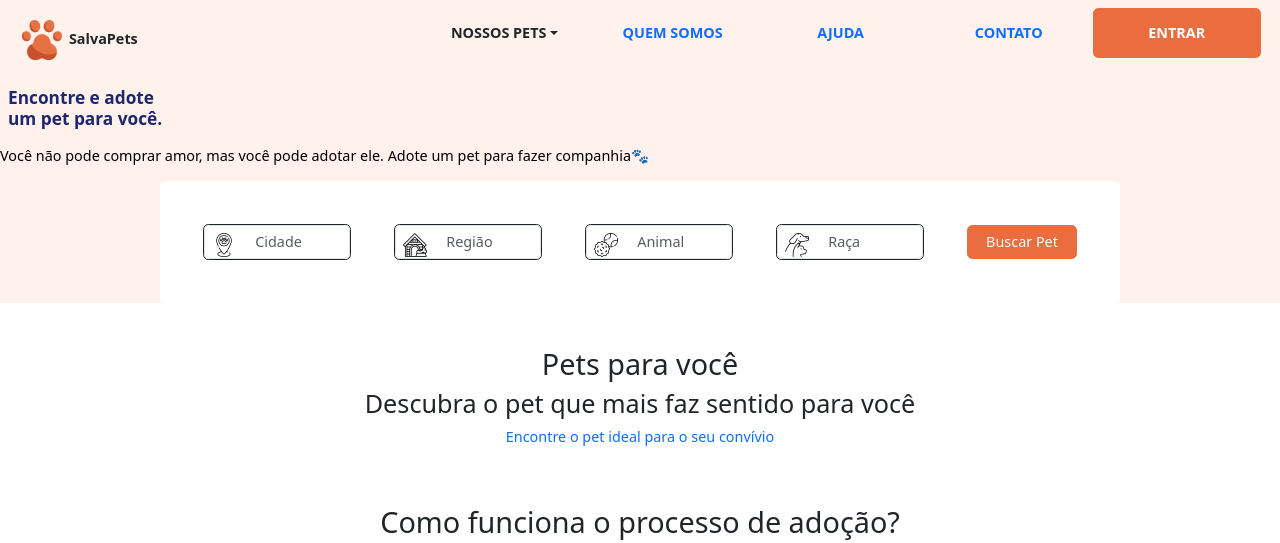
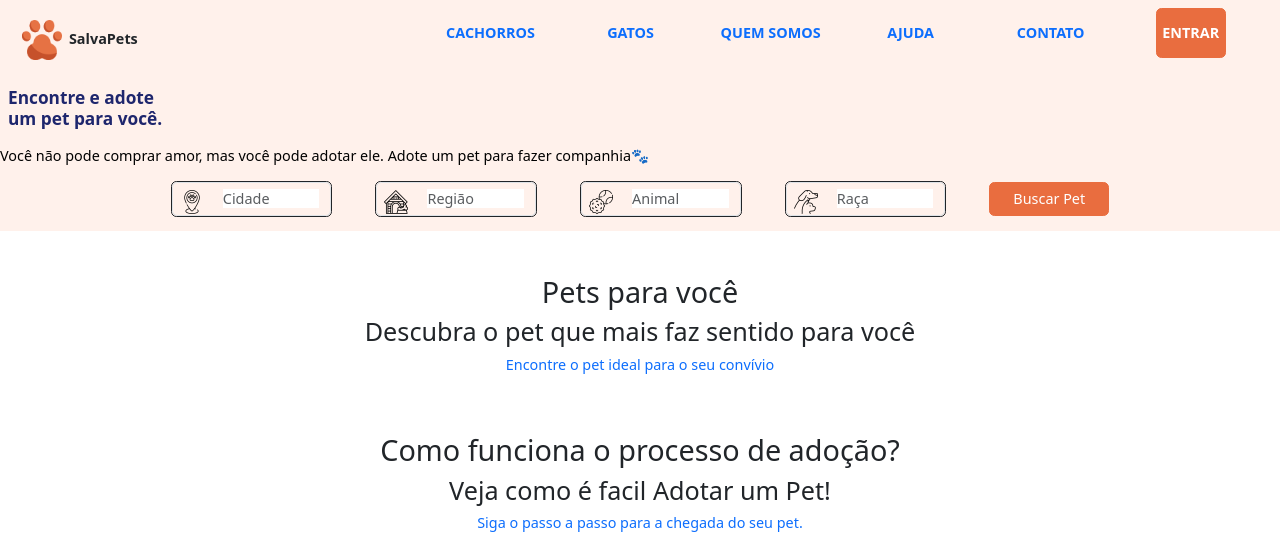
Before and after one commit to ZimboSebastiao/salva-pets2, a PHP site: page /home.php in a window 1280 px wide. Shown: the top 543 px of the page. Run offline with PHP 8.4, Linux system fonts and the light colour scheme.

Commit message:
Update home.php

```diff
--- a/home.php
+++ b/home.php
@@ -11,8 +11,6 @@
 </head>
 
 <body>
-
-
   <!-- ======== CABEÇALHO ======== -->
    <header class="menu-color">
   <div class="limitador">
@@ -26,32 +24,21 @@
             <path fill-rule="evenodd" d="M4.5 11.5A.5.5 0 0 1 5 11h10a.5.5 0 0 1 0 1H5a.5.5 0 0 1-.5-.5zm-2-4A.5.5 0 0 1 3 7h10a.5.5 0 0 1 0 1H3a.5.5 0 0 1-.5-.5zm-2-4A.5.5 0 0 1 1 3h10a.5.5 0 0 1 0 1H1a.5.5 0 0 1-.5-.5z"/>
           </svg>
         </a></h2>
-
-
           <ul class="menu menu-color">
-            <li class="nav-item dropdown">
-              <a class="nav-link dropdown-toggle" href="#" id="navbarDropdown" role="button" data-bs-toggle="dropdown" aria-expanded="false">
-                Nossos Pets
-              </a>
-              <ul class="dropdown-menu dropdown-menu-end menu-color" aria-labelledby="navbarDropdown">
-                <li><a class="dropdown-item" href="#">Cachorros</a></li>
-                <li><a class="dropdown-item" href="#">Gatos</a></li>
-              </ul>
             </li>
+            <li><a href="#">Cachorros</a></li>
+            <li><a href="#">Gatos</a></li>
             <li><a href="#">Quem Somos</a></li>
             <li><a href="#">Ajuda</a></li>
             <li><a href="#">Contato</a></li>
-            <li><a  href="login.php" class="btn btn-primary"  tabindex="-1" role="button" aria-disabled="true">Entrar</a></li>
+            <li><a  href="login.php" class="btn btn-primary w-50 m-auto"  tabindex="-1" role="button" aria-disabled="true">Entrar</a></li>
           </ul>
-
     </nav>
   </div>
-
 </header>
 
   <main>
-
-    <div class="cabecalho">
+    <div class="cabecalho pb-3">
       <h1 class="me-5 ">Encontre e adote <br>
         um pet para você.</h1>
 
@@ -61,7 +48,8 @@
         Adote um pet para fazer companhia🐾
       </p>
 
-      <div class="w-75 d-flex align-items-center m-auto gap-5 p-5 bg-white rounded flex-wrap flex-xl-nowrap">
+      <!-- <div class="w-75 d-flex align-items-center m-auto gap-5 p-5 bg-white rounded flex-wrap flex-xl-nowrap">   -->
+      <div class="container-fluid d-flex gap-5 flex-wrap m-auto flex-xl-nowrap w-75">
 
         <!-- INPUT CIDADE -->
         <div class="input-group border rounded border-dark d-flex align-items-center">
@@ -146,9 +134,6 @@
         </div>
       </div>
     </div>
-
-
-
 
     <!-- card adotar pet -->
     <img src="/images/mulher-cacholo.PNG" alt="" class="">
```
